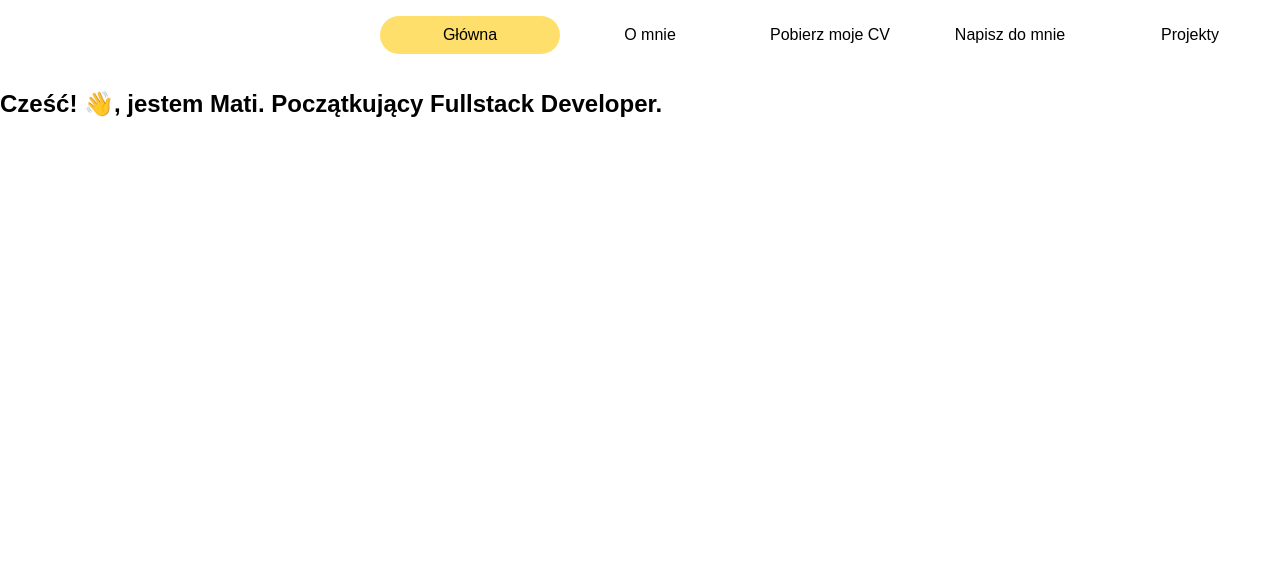
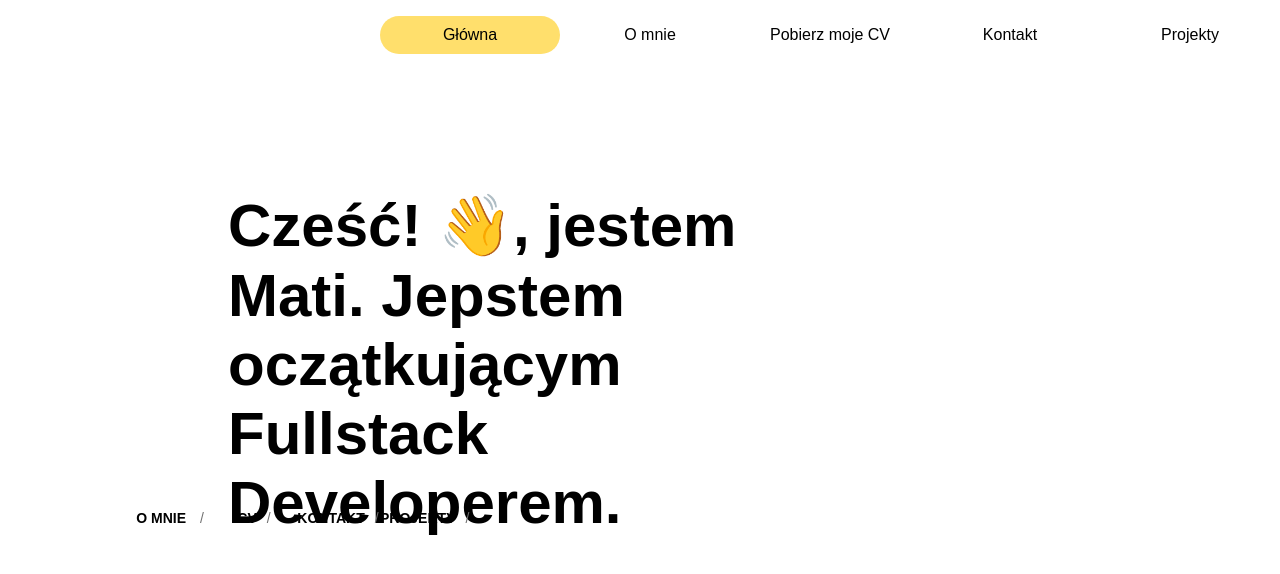
Before and after one commit to Maczi01/MyWebsite, a React (Create React App) app: page / in a window 1280 px wide. Shown: the top 574 px of the page. Built offline with nearby package versions, Linux system fonts and the light colour scheme.

Commit message:
Added intro and intro links

```diff
--- a/src/Home/HomeContent.js
+++ b/src/Home/HomeContent.js
@@ -1,21 +1,13 @@
 import Typical from 'react-typical'
-
+import MainContainer from "../components/MainContainer";
+import Intro from "../components/Intro";
+import IntroLinks from "../components/IntroLinks";
 
 const HomeContent = () => (
-    <>
-        <flex>
-            <h2>
-                <strong>
-                    <Typical
-                        steps={['Cześć! 👋, jestem Mati.\n' +
-                        '                    Początkujący Fullstack Developer.', 1000]}
-                        loop={Infinity}
-                        wrapper="p"
-                    />
-                </strong>
-            </h2>
-        </flex>
-    </>
+    <MainContainer>
+        <Intro/>
+        <IntroLinks/>
+    </MainContainer>
 )
 
 export default HomeContent;
--- a/src/Resume/ResumeContent.js
+++ b/src/Resume/ResumeContent.js
@@ -1,6 +1,9 @@
+import MainContainer from "../components/MainContainer";
+
+
 const ResumeContent = () => (
     <>
-        <flex>
+        <MainContainer>
             <h2>
                 <strong>
                     Pobierz moje CV
@@ -12,7 +15,7 @@ const ResumeContent = () => (
                     swobodnie po internecie. Zostaw swoje dane, CV, zostanie przesłane na Twój adres email.
                 </strong>
             </p>
-        </flex>
+        </MainContainer>
     </>
 )
 
--- /dev/null
+++ b/src/components/Intro.js
@@ -0,0 +1,25 @@
+import Typical from "react-typical";
+import styled from "styled-components";
+
+const IntroWrapper = styled.div`
+  margin: 100px;
+  font-size: 6rem;
+  display: flex;
+  justify-content: flex-start;
+  width: 600px;
+  height: 220px;
+  font-weight: bold;
+`
+
+const Intro = () => (
+    <IntroWrapper>
+        <Typical
+            steps={['Cześć! 👋, jestem Mati.\n' +
+            '                    Jepstem oczątkującym Fullstack Developerem.', 1000]}
+            loop={Infinity}
+            wrapper="p"
+        />
+    </IntroWrapper>
+);
+
+export default Intro;
--- /dev/null
+++ b/src/components/IntroLinks.js
@@ -0,0 +1,46 @@
+import Typical from "react-typical";
+import styled from "styled-components";
+import {Link} from "react-router-dom";
+
+const IntroWrapper = styled.div`
+  //margin: 100px;
+  display: flex;
+  flex-direction: row;
+  //width: 150px;
+`
+const StyledLink = styled(Link)`
+  text-decoration: none;
+  text-align: center;
+  color: black;
+  width: 6em;
+  height: 3em;
+  display: inline-block;
+  text-transform: uppercase;
+  //padding: 4px 5px;
+  font-weight: 600;
+  font-size: 14px;
+            &::after {
+                content: '/';
+                color: ${({theme}) => theme.colors.lightgray};
+                font-weight: 400;
+            }
+
+            &::before {
+                margin-right: 10px;
+            }
+
+            &::after {
+                margin-left: 10px;
+            }
+
+`
+const IntroLinks = () => (
+    <IntroWrapper>
+        <StyledLink to="/about" activeclass="active">O mnie </StyledLink><br/>
+        <StyledLink to="/resume" activeclass="active">CV</StyledLink><br/>
+        <StyledLink to="/contact" activeclass="active">Kontakt</StyledLink><br/>
+        <StyledLink to="/projects" activeclass="active">Projekty</StyledLink><br/>
+    </IntroWrapper>
+);
+
+export default IntroLinks;
--- /dev/null
+++ b/src/components/MainContainer.js
@@ -0,0 +1,18 @@
+import styled from "styled-components";
+
+const Container = styled.div`
+     width: 80vw;
+     display: flex;
+     flex-direction: column;
+     margin: 0 auto;
+
+`
+
+const MainContainer = ({children}) => (
+    <Container>
+        {children}
+    </Container>
+);
+
+
+export default MainContainer;
--- a/src/components/Navbar.js
+++ b/src/components/Navbar.js
@@ -29,7 +29,7 @@ const Navbar = () => (
         <StyledNavLink exact to="/">Główna</StyledNavLink><br/>
         <StyledNavLink to="/about" activeclass="active">O mnie </StyledNavLink><br/>
         <StyledNavLink to="/resume" activeclass="active">Pobierz moje CV</StyledNavLink><br/>
-        <StyledNavLink to="/contact" activeclass="active">Napisz do mnie</StyledNavLink><br/>
+        <StyledNavLink to="/contact" activeclass="active">Kontakt</StyledNavLink><br/>
         <StyledNavLink to="/projects" activeclass="active">Projekty</StyledNavLink><br/>
     </NavbarWrapper>
 );
--- a/src/theme/theme.js
+++ b/src/theme/theme.js
@@ -1,7 +1,7 @@
 export const lightTheme = {
     colors: {
         yellow: '#FFDF6C',
-        lightGray: '#707070',
+        lightgray: '#707070',
         white: '#FFFFFE',
         gray: '#3F3F3F'
     },
```
Also changed, not shown: 1 other file (tests, documents, lock files or other folders).
